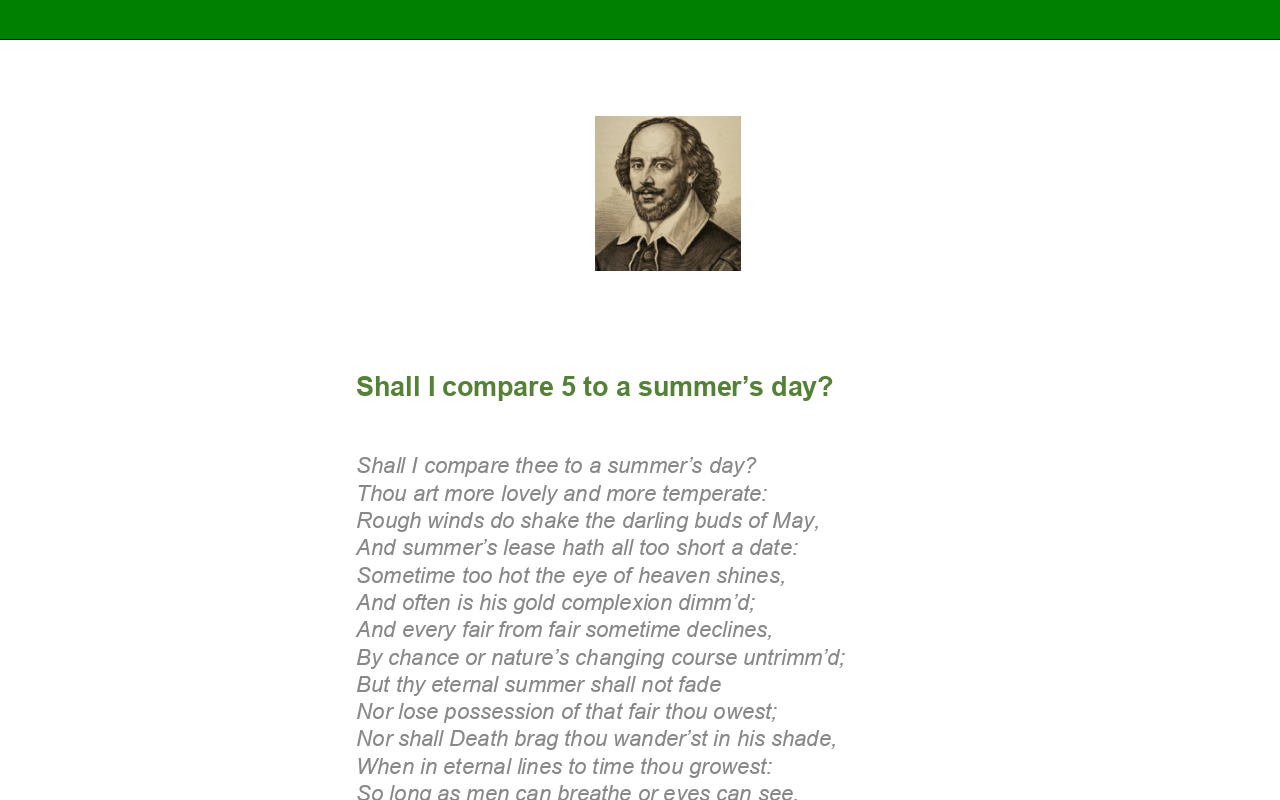
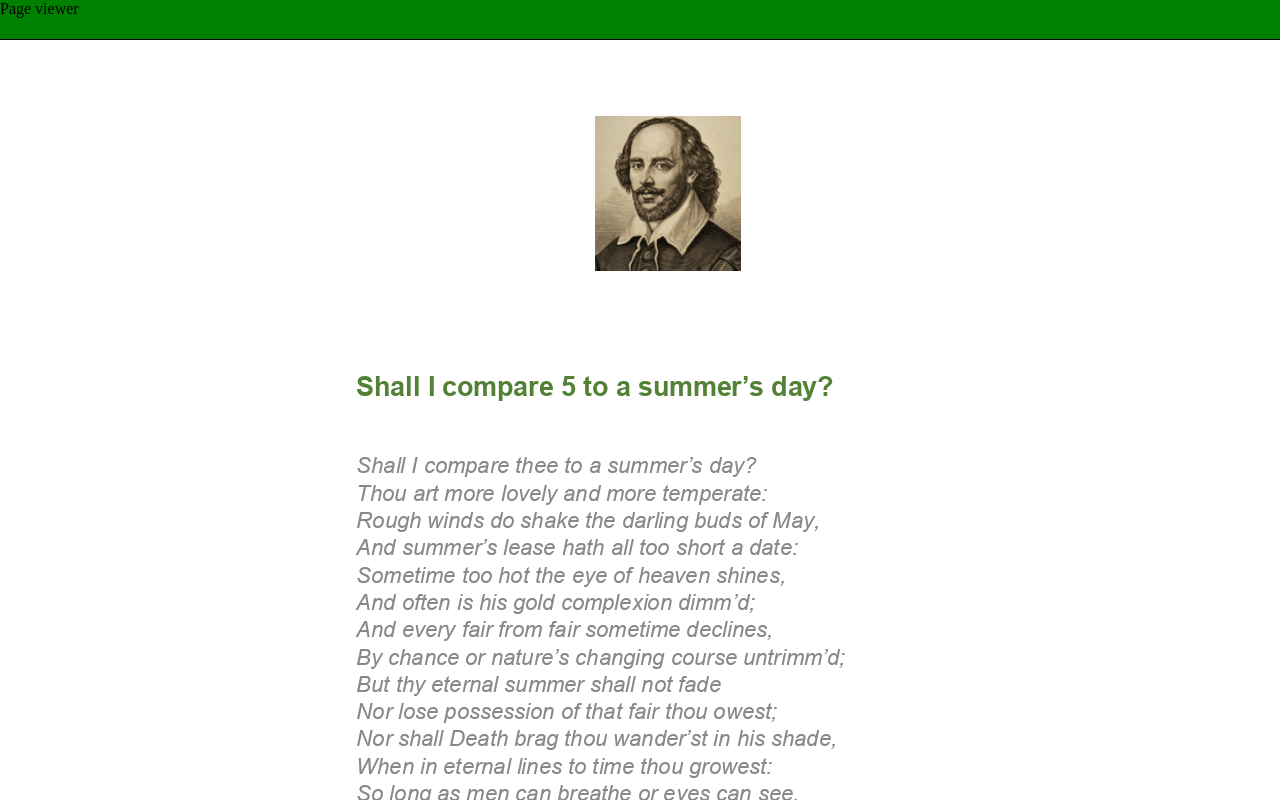
Before and after one commit to DmitriyIvanko/page-viewer, an Angular app: page / in a window 1280 px wide. Built offline with nearby package versions, Linux system fonts and the light colour scheme.

Commit message:
+ temp save;

```diff
--- a/src/app/page-viewer/page-viewer.html
+++ b/src/app/page-viewer/page-viewer.html
@@ -1,4 +1,5 @@
 <div class="main-header">
+  Page viewer
 </div>
 <div class="main-container">
   <div class="virtual-scroll-container"
--- a/src/app/page-viewer/page-viewer.ts
+++ b/src/app/page-viewer/page-viewer.ts
@@ -1,4 +1,4 @@
-import { ChangeDetectionStrategy, Component, ElementRef, computed, effect, signal, viewChild } from '@angular/core';
+import { ChangeDetectionStrategy, Component, ElementRef, OnInit, computed, effect, signal, viewChild } from '@angular/core';
 
 import { MOCK_DATA } from './api.mock';
 import { END_STRATEGY_SHIFT, INITIAL_ZOOM, MIDDLE_STRATEGY_SHIFT, PAGE_HEIGHT_PX, PAGE_WIDTH_PX, PRELOAD_PAGES_COUNT, WIDTH_EPS } from './page-viewer.const';
@@ -10,7 +10,6 @@ import { END_STRATEGY_SHIFT, INITIAL_ZOOM, MIDDLE_STRATEGY_SHIFT, PAGE_HEIGHT_PX
   styleUrl: './page-viewer.scss',
 })
 export class PageViewer {
-
   readonly data = signal(MOCK_DATA);
   readonly pageList = computed(() => this.data().pages);
   readonly pageWidth = signal(PAGE_WIDTH_PX)
@@ -97,7 +96,6 @@ export class PageViewer {
           top: scrollTo,
         });
       });
-
     })
   }
 
@@ -117,7 +115,7 @@ export class PageViewer {
       return null;
     }
 
-    const scrollToRatio = y / (widthWithShift) * (args.scrollRatio - width * args.currentPageIndex) + shiftY - END_STRATEGY_SHIFT;
+    const scrollToRatio = y / widthWithShift * (args.scrollRatio - width * args.currentPageIndex) + shiftY - END_STRATEGY_SHIFT;
 
     return scrollToRatio;
   }
@@ -185,12 +183,11 @@ export class PageViewer {
   }
 
   onVirtualScroll(event: Event): void {
-    const scrollContainer = event.currentTarget as HTMLDivElement | null;
+    const scrollContainer = event.target as HTMLDivElement | null;
 
     if (scrollContainer == null) {
       return;
     }
-
     const scrollHeight = scrollContainer.scrollHeight;
     const scrollTop = scrollContainer.scrollTop;
     const clientHeight =  scrollContainer.clientHeight;
```
Also changed, not shown: src/app/page-viewer/page-viewer.const.ts (line endings or trailing spaces).
